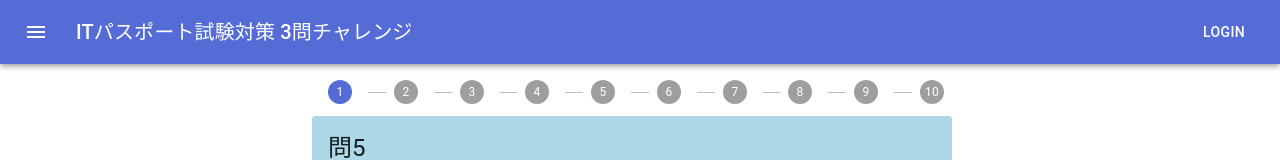
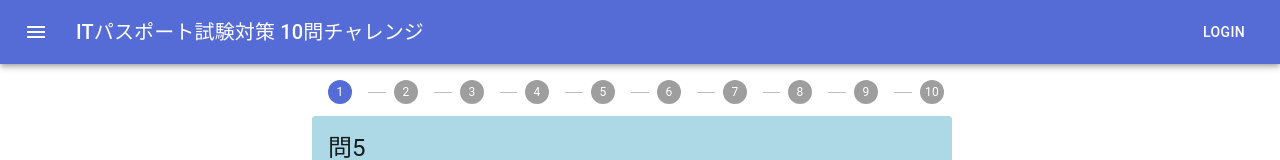
Before and after one commit to weworku/react-quiz-app, a React (Vite) app: page / in a window 1280 px wide. Shown: the top 160 px of the page. Built offline with nearby package versions, Linux system fonts and the light colour scheme.

Commit message:
軽微な文言修正

```diff
--- a/src/component/ButtonAppBar.tsx
+++ b/src/component/ButtonAppBar.tsx
@@ -19,7 +19,7 @@ export default function ButtonAppBar() {
           <MenuIcon />
         </IconButton>
         <Typography variant="h6" component="div" sx={{ flexGrow: 1 }}>
-          ITパスポート試験対策 3問チャレンジ
+          ITパスポート試験対策 10問チャレンジ
         </Typography>
         <Button color="inherit">Login</Button>
       </Toolbar>
```
